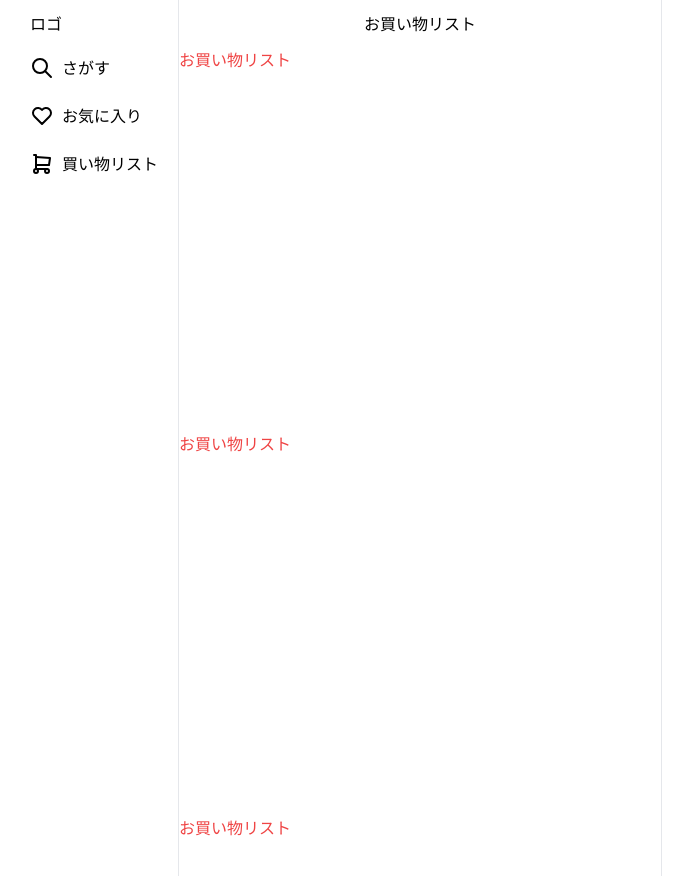
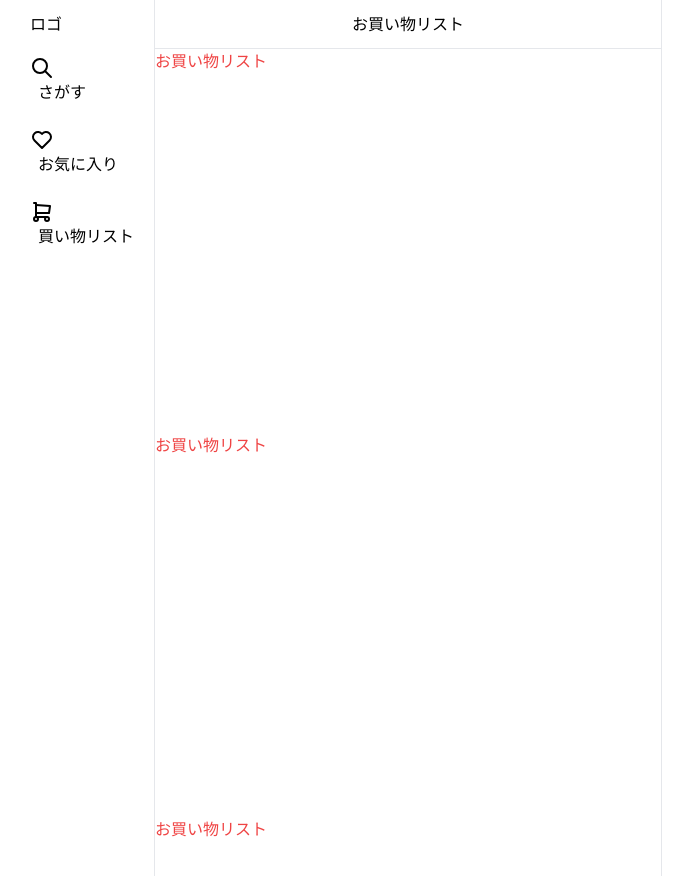
Before and after one commit to qin-team-recipe/14-frontend, a Next.js app: page /list in a window 1280 px wide. Shown: the top 876 px of the page, without its empty margins (298-991 px from the left). Built offline with nearby package versions, Linux system fonts and the light colour scheme.

Commit message:
設定ファイルの変更とLinkコンポーネント位置の変更

```diff
--- a/src/app/(top)/favorite/page.jsx
+++ b/src/app/(top)/favorite/page.jsx
@@ -1,7 +1,7 @@
 export default function Favorite() {
   return (
     <div>
-      <h2 className="py-3 text-center">お気に入り</h2>
+      <h2 className="border-b py-3 text-center">お気に入り</h2>
       <p className="h-96 w-96 text-red-500">お気に入り</p>
       <p className="h-96 w-96 text-red-500">お気に入り</p>
       <p className="h-96 w-96 text-red-500">お気に入り</p>
--- a/src/app/(top)/layout.jsx
+++ b/src/app/(top)/layout.jsx
@@ -1,12 +1,10 @@
-import "@/app/globals.css";
 import Link from "next/link";
 import { IconSearch, IconHeart, IconShoppingCart } from "@tabler/icons-react";
 
 // ナビゲーションは全ページに共通していないと思ったため、一つ階層を増やして設置。
-// また、全ページに共通しているものはないと判断したためtopのpage.jsxを削除し、searchをtop階層の替わりとする。
+//(忘れないように)繰り返して同じクラス名を付与する部分をどうにか改善したい。global.cssを使う？
 export default function Layout({ children }) {
   return (
-    // tailwindcssの考え方は①スマホサイズの時どうなるか②大きくしたときにどうなるのか③バッティングしたら初期値を与える。「flex flex-col sm:flex-row」のように。
     <div className="mx-auto my-0 flex min-h-screen max-w-screen-sm flex-col-reverse gap-3 sm:flex-row">
       <div className="sticky bottom-0">
         <div className="sticky bottom-0 border-t sm:top-0 sm:border-0">
@@ -14,24 +12,24 @@ export default function Layout({ children }) {
           <nav className="text-xs sm:text-base">
             <ul className="flex sm:flex-col">
               {/* rounded-fullはborder-radiusのこと。 */}
+              <li className="flex flex-col items-center sm:flex-row">
                 <Link href="/" className="block flex-1 p-2 hover:bg-gray-200 sm:rounded-full">
-                <li className="flex flex-col items-center sm:flex-row">
                   <IconSearch />
                   <span className="sm:ml-2">さがす</span>
+                </Link>
               </li>
-              </Link>
+              <li className="flex flex-col items-center sm:flex-row">
                 <Link href="/favorite" className="block flex-1 p-2 hover:bg-gray-200 sm:mt-2 sm:rounded-full">
-                <li className="flex flex-col items-center sm:flex-row">
                   <IconHeart />
                   <span className="sm:ml-2">お気に入り</span>
+                </Link>
               </li>
-              </Link>
+              <li className="flex flex-col items-center sm:flex-row">
                 <Link href="/list" className="block flex-1 p-2 hover:bg-gray-200 sm:mt-2 sm:rounded-full">
-                <li className="flex flex-col items-center sm:flex-row">
                   <IconShoppingCart />
                   <span className="sm:ml-2">買い物リスト</span>
+                </Link>
               </li>
-              </Link>
             </ul>
           </nav>
         </div>
--- a/src/app/(top)/list/page.jsx
+++ b/src/app/(top)/list/page.jsx
@@ -1,7 +1,7 @@
 export default function List() {
   return (
     <div>
-      <h2 className="py-3 text-center">お買い物リスト</h2>
+      <h2 className="border-b py-3 text-center">お買い物リスト</h2>
       <p className="h-96 w-96 text-red-500">お買い物リスト</p>
       <p className="h-96 w-96 text-red-500">お買い物リスト</p>
       <p className="h-96 w-96 text-red-500">お買い物リスト</p>
--- a/src/app/(top)/page.jsx
+++ b/src/app/(top)/page.jsx
@@ -1,7 +1,7 @@
 export default function Top() {
   return (
     <div>
-      <h2 className="py-3 text-center">トップページ</h2>
+      <h2 className="border-b py-3 text-center">トップページ</h2>
       <p className="h-96 w-96 text-red-500">トップページ</p>
       <p className="h-96 w-96 text-red-500">トップページ</p>
       <p className="h-96 w-96 text-red-500">トップページ</p>
```
Also changed, not shown: .eslintrc.js, 1 other file (tests, documents, lock files or other folders). Lines whose indentation alone changed are shown as unchanged.
